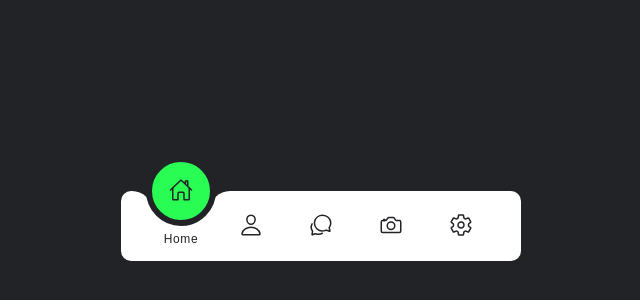
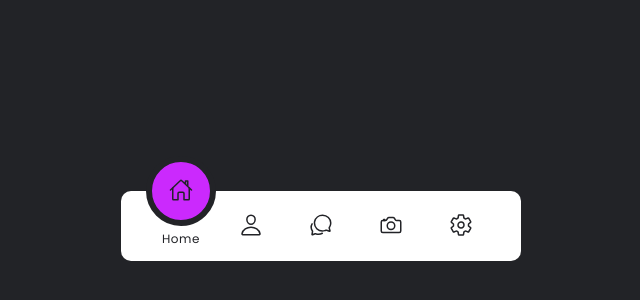
Before and after one commit to jan-cibulka/react-fancy-menu, a React (Create React App) app in the folder react-fancy-menu/: page / in a window 1280 px wide. Shown: the part 174-474 px from the top of the page, without its empty margins (319-959 px from the left). Built offline with nearby package versions, Linux system fonts and the light colour scheme.

Commit message:
add sass

```diff
--- a/react-fancy-menu/package.json
+++ b/react-fancy-menu/package.json
@@ -10,6 +10,7 @@
     "@types/node": "^12.0.0",
     "@types/react": "^17.0.0",
     "@types/react-dom": "^17.0.0",
+    "node-sass": "^5.0.0",
     "react": "^17.0.2",
     "react-dom": "^17.0.2",
     "react-icons": "^4.3.1",
--- a/react-fancy-menu/src/App.css
+++ b/react-fancy-menu/src/App.css
@@ -43,4 +43,6 @@
   align-items: center;
   min-height: 100vh;
   background-color: var(--clr);
+  flex-direction: column;
+  gap:250px;
 }
--- a/react-fancy-menu/src/App.tsx
+++ b/react-fancy-menu/src/App.tsx
@@ -7,11 +7,13 @@ import {
   IoCameraOutline,
   IoSettingsOutline,
 } from "react-icons/io5";
+import MenuFlipped from "./menuFlipped/MenuFlipped";
 
 function App() {
   return (
     <div className='App'>
-      <Menu menuData={menuData} />
+      <MenuFlipped menuData={menuData} />
+      {/* <Menu menuData={menuData} /> */}
     </div>
   );
 }
--- /dev/null
+++ b/react-fancy-menu/src/menuFlipped/MenuFlipped.scss
@@ -0,0 +1,105 @@
+.root {
+  margin: 0;
+  padding: 0;
+  box-sizing: border-box;
+  font-family: "Poppins", sans-serif;
+}
+
+@import url("https://fonts.googleapis.com/css?family=Poppins:100,200,300,400,500,600,700,800,900");
+:root {
+  --clr: #222327;
+}
+
+.navigation {
+  width: 400px;
+  height: 70px;
+  background-color: white;
+  position: relative;
+  display: flex;
+  justify-content: center;
+  align-items: center;
+  border-radius: 10px;
+  ul {
+    display: flex;
+    padding: 0;
+    width: 350px;
+    li {
+      position: relative;
+      list-style: none;
+      width: 70px;
+      height: 70px;
+      z-index: 1;
+      a {
+        position: relative;
+        display: flex;
+        justify-content: center;
+        align-items: center;
+        flex-direction: column;
+        width: 100%;
+        text-align: center;
+        font-weight: 500;
+        .icon {
+          position: relative;
+          display: block;
+          line-height: 75px;
+          font-size: 1.5em;
+          text-align: center;
+          transition: 0.5s;
+          color: var(--clr);
+        }
+        .text {
+          position: absolute;
+          color: var(--clr);
+          font-weight: 400;
+          font-size: 0.75em;
+          letter-spacing: 0.05em;
+          transition: 0.5s;
+          opacity: 0;
+          transform: translateY(20px);
+        }
+      }
+    }
+    li.active a {
+      .icon {
+        transform: translateY(-35px);
+      }
+      .text {
+        opacity: 1;
+        transform: translateY(10px);
+      }
+    }
+  }
+  .indicator {
+    position: absolute;
+    box-sizing: border-box;
+    top: -50%;
+    border-radius: 50%;
+    border: 6px solid var(--clr);
+    width: 70px;
+    height: 70px;
+    background: #cb29fd;
+    transition: 0.5s;
+    ::before {
+      content: "";
+      position: absolute;
+      top: 50%;
+      left: -20px;
+      width: 20px;
+      height: 20px;
+      background: transparent;
+      border-top-right-radius: 20px;
+      box-shadow: 0px -10px 0 var(--clr);
+    }
+    ::after {
+      content: "";
+      position: absolute;
+      top: 50%;
+      right: -20px;
+      width: 20px;
+      height: 20px;
+      background: transparent;
+      border-top-left-radius: 20px;
+      box-shadow: 0px -10px 0 var(--clr);
+    }
+  }
+}
--- /dev/null
+++ b/react-fancy-menu/src/menuFlipped/MenuFlipped.tsx
@@ -0,0 +1,50 @@
+import React, { useCallback, useState, VoidFunctionComponent } from "react";
+import "./MenuFlipped.scss";
+
+export interface MenuItem {
+  name: string;
+  icon: JSX.Element;
+}
+
+interface MenuProps {
+  menuData: MenuItem[];
+}
+
+const MenuFlipped: VoidFunctionComponent<MenuProps> = ({ menuData }) => {
+  const [activeIndex, setActiveIndex] = useState(0);
+
+  const handleItemClick = useCallback((i: number) => {
+    setActiveIndex(i);
+  }, []);
+
+  return (
+    <div className='root'>
+      <div className='navigation'>
+        <ul>
+          {menuData.map((item, index) => (
+            <li
+              className={`item ${index === activeIndex && "active"}`}
+              key={index}
+              onClick={() => {
+                handleItemClick(index);
+              }}>
+              <a href='#'>
+                <span className='icon'>{item.icon}</span>
+                <span className='text'>{item.name}</span>
+              </a>
+            </li>
+          ))}
+
+          <div
+            className='indicator'
+            style={{
+              transform: `translateX(calc(70px * ${activeIndex})`,
+            }}
+          />
+        </ul>
+      </div>
+    </div>
+  );
+};
+
+export default MenuFlipped;
```
Also changed, not shown: 2 other files (tests, documents, lock files or other folders).
